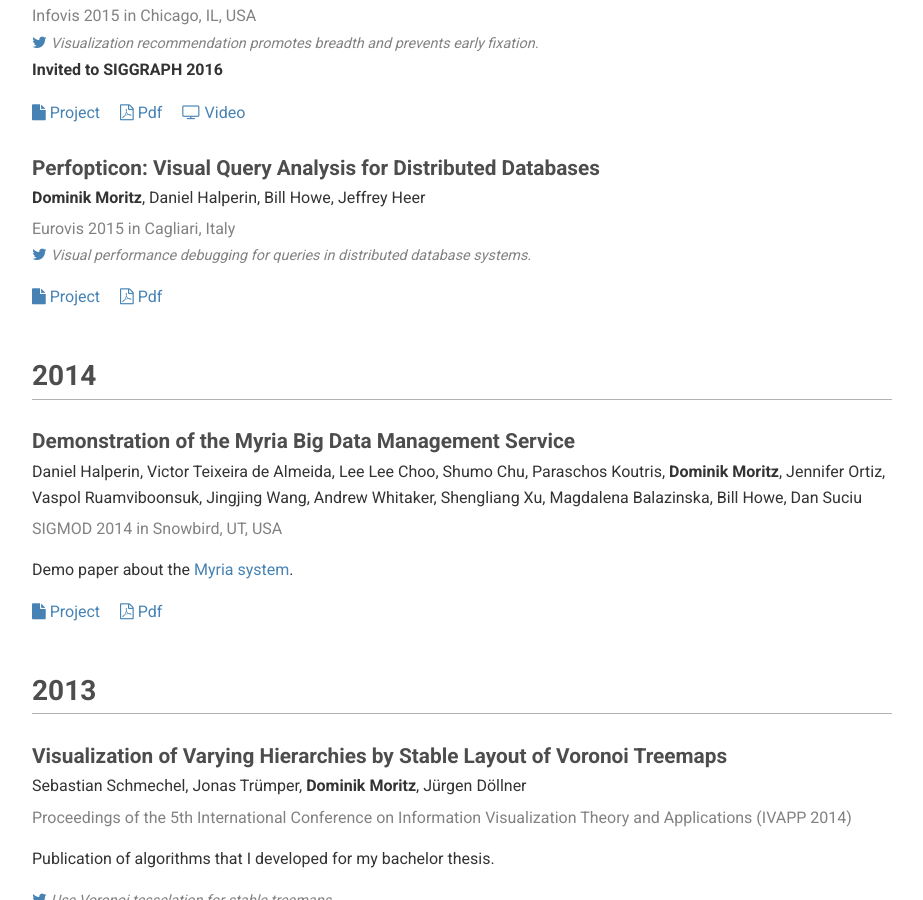
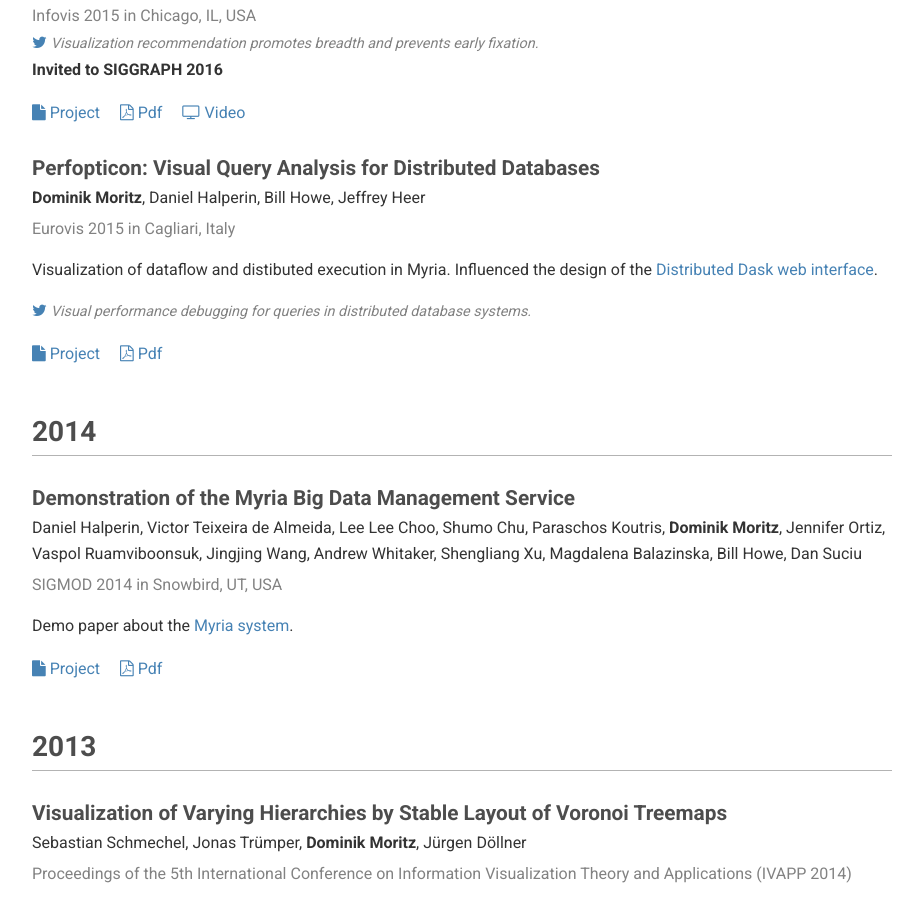
Before and after one commit to domoritz/domoritz.github.io, a Jekyll site: the page built from publications.md, in a window 1280 px wide and 900 px high, scrolled down 2509 px. Shown: the whole window, without its empty margins (178-1101 px from the left). Built offline with Jekyll 4.4.1, drawn with Linux system fonts in a browser that asks for light colours.

Commit message:
Update publications.yml

```diff
--- a/_data/publications.yml
+++ b/_data/publications.yml
@@ -172,6 +172,7 @@
 
 - title: "Perfopticon: Visual Query Analysis for Distributed Databases"
   year: 2015
+  description: Visualization of dataflow and distibuted execution in Myria. Influenced the design of the [Distributed Dask web interface](https://distributed.readthedocs.io/en/latest/web.html).
   authors:
     - Dominik Moritz
     - Daniel Halperin
```
